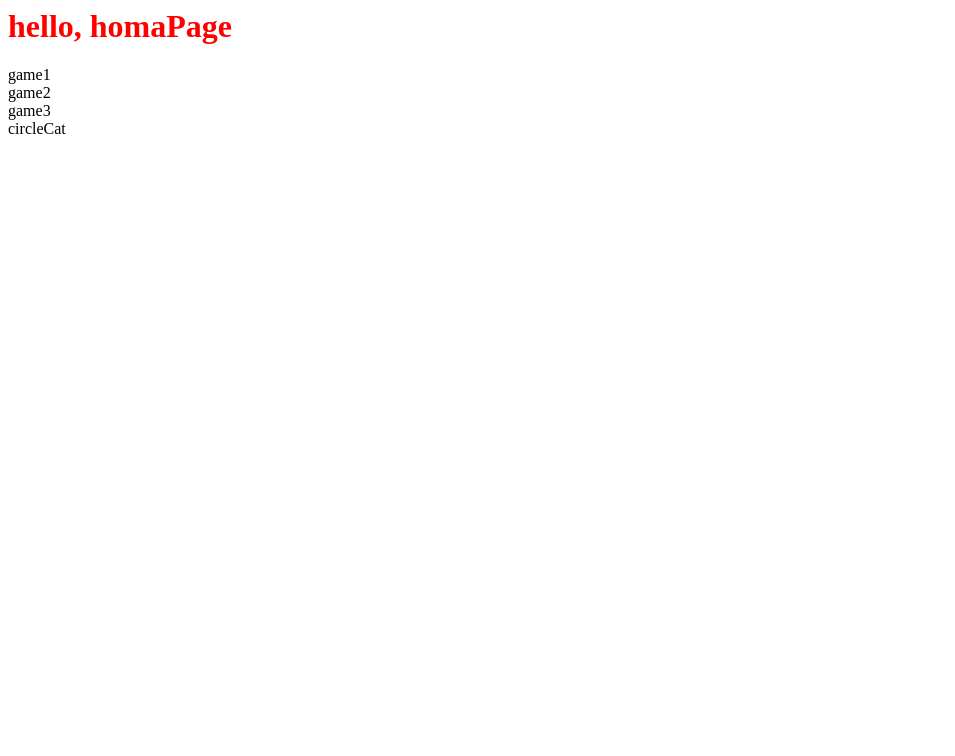
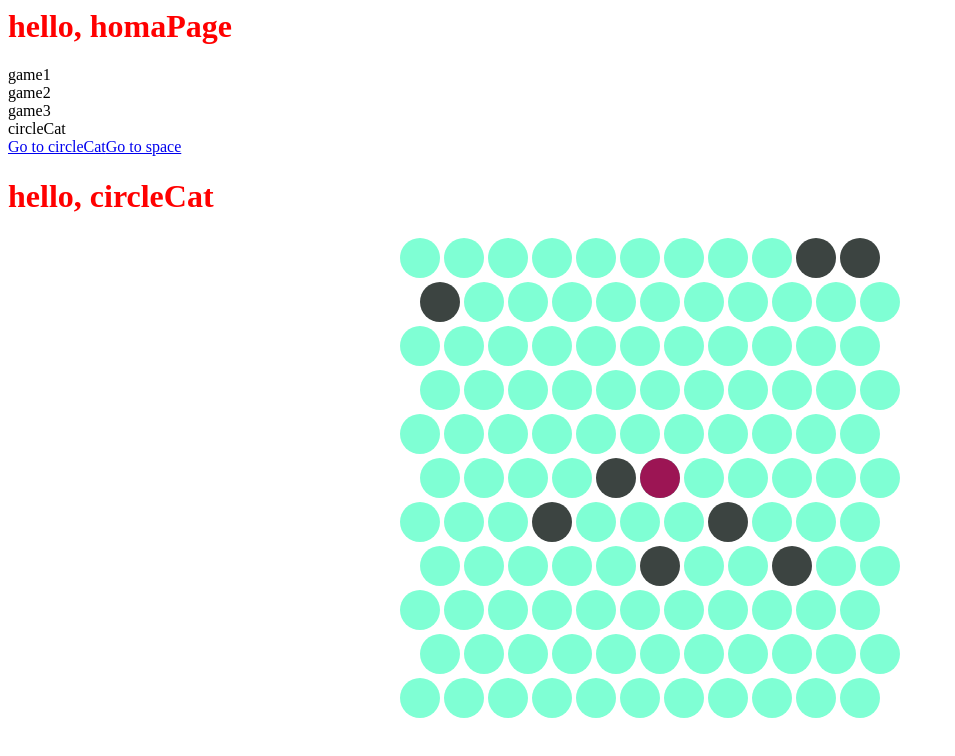
Before and after one commit to mingyigu/gameWebsite, a Vue app: page /#/circleCat in a window 1280 px wide. Shown: the top 756 px of the page, without its empty margins (0-955 px from the left). Built offline with nearby package versions, Linux system fonts and the light colour scheme.

Commit message:
完成初步界面

```diff
--- a/App.vue
+++ b/App.vue
@@ -5,6 +5,9 @@
     <div v-for="item in games" :key="item" @click="handleOpenGame(item)">
       {{item}}
     </div>
+    <router-link to="/circleCat">Go to circleCat</router-link>
+    <router-link to="/">Go to space</router-link>
+    <router-view></router-view>
   </div>
 </template>
 <style scoped>
@@ -25,7 +28,12 @@ export default {
     // 添加相关的事件，可用的事件参照文档=> https://github.com/tinymce/tinymce-vue => All available events
     // 需要什么事件可以自己增加
     handleOpenGame(gameName) {
-      window.open('./src/components/circleCat/index.html', '_blank');
+      const {href} = this.$router.resolve({
+          name: "circleCat",
+          path: 'circleCat'
+      });
+      window.open(href, '_blank');
+      // window.open('./src/components/circleCat/index.html', '_blank');
     }
   }
 }
--- a/main.js
+++ b/main.js
@@ -6,7 +6,7 @@ import {Routes} from './routes'
 console.log('routes',Routes)
 const router = new VueRouter({
   routes:Routes,
-  mode:"history",//去掉#
+  mode:"hash",//去掉#
 })
 
 Vue.use(VueRouter)
--- a/routes.js
+++ b/routes.js
@@ -7,6 +7,5 @@ const Bar = { template: '<div>bar</div>' }
 export const Routes=[
   { path: '/foo', component: Foo },
   { path: '/bar', component: Bar },
-  {path: '/', name: 'game2', component: game2},
   {path:'/circleCat',name:"circleCat",component:circleCat},
 ]
--- a/src/components/circleCat/circleCat.js
+++ b/src/components/circleCat/circleCat.js
@@ -6,6 +6,7 @@ let circle;
 function reset() {
     circle = new Circle();
     circle.init();
+    return circle;
 }
 
 /**
--- a/src/components/circleCat/index.vue
+++ b/src/components/circleCat/index.vue
@@ -2,22 +2,109 @@
 
   <div>
     <h1>{{msg}}</h1>
+    <div id="container">
+      <div v-for="(list,i) in Circle.circle" :key="i">
+        <div class="line" v-bind:class="[i % 2 == 1 ? 'odd' : 'even']">
+          <div v-for="(point,j) in list" :key="j">
+            <div class="circle"
+                :ref="i +'-' + j"
+                v-bind:class="[point == false ? 'selected' : 'notSelect']"
+                @click="handclick(i,j)"></div>
+          </div>
+        </div>
+      </div>
+      <div id="cat" ref="cat"></div>
+    </div>
   </div>
 </template>
 <style scoped>
 h1 {
   color: red;
 }
+.odd {
+  margin-left: 40px;
+}
+.even {
+}
+#cat {
+  width: 40px;
+  height: 40px;
+  border-radius: 100%;
+  background-color: rgb(156, 21, 84);
+  position: absolute;
+}
+.notSelect{
+  background-color: aquamarine;
+}
+.selected{
+  background-color: rgb(60, 68, 65);
+}
+.circle{
+  margin: 2px;
+  width: 40px;
+  height: 40px;
+  border-radius: 100%;
+}
+.line{
+  display: flex;
+  flex-direction: row;
+}
+#container{
+  display: flex;
+  flex-direction: column;
+  justify-content: center;
+  align-items: center;
+}
 </style>
 <script>
+import {reset, setBarrier, catMove} from './circleCat.js'
+
 export default {
   data() {
     return {
+      Circle: {},
+      circle: [],
+      cat: {},
       msg: 'hello, circleCat'
     }
   },
+  mounted() {
+    this.Circle = reset();
+    this.circle = this.Circle.circle;
+    this.cat = this.Circle.cat;
+    setTimeout(() => {
+      let top = this.$refs['5-5'][0].offsetTop;
+      let left = this.$refs['5-5'][0].offsetLeft;
+      this.$refs['cat'].style.left = left;
+      console.log(top,left,'aas')
+    },100)
+
+  },
   methods: {
+    handclick(i,j) {
+      // console.log('ref',this.$refs[i+'-'+j][0])
+      // this.$refs[i + '-' + j][0].className='selected'
+      // console.log(this.circle[i][j]);
+      this.Circle.setBarrier(i,j);
+      let cat = this.Circle.moveCatWithBFS();
+      if(cat) {
+        if (this.Circle.isEscape(cat)) {
+            console.log("已逃脱");
+            return undefined;
+        } else {
+            this.cat = cat;
+        }
+      }
+      this.$forceUpdate();
+      console.log(this.circle[i][j])
+      let x = this.cat['x'];
+      let y = this.cat['y'];
+      console.log(x,y)
+      console.log(this.$refs[x + '-' + y][0].offsetTop,this.$refs[x + '-' + y][0].offsetLeft)
+      this.$refs['cat'].style.left = this.$refs[x + '-' + y][0].offsetLeft;
+      this.$refs['cat'].style.top = this.$refs[x + '-' + y][0].offsetTop;
 
+    }
   }
 }
 </script>
```
Also changed, not shown: src/components/circleCat/index.html (+5 -2 lines).
